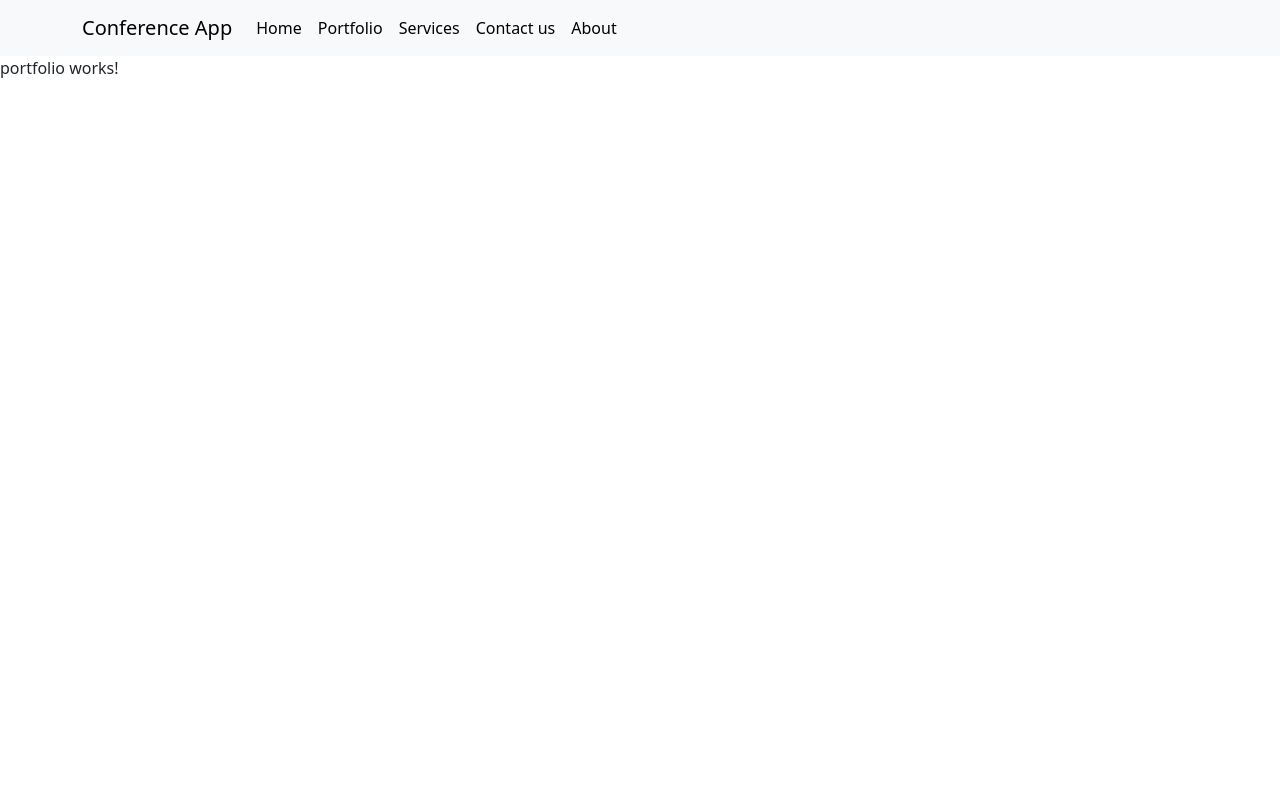
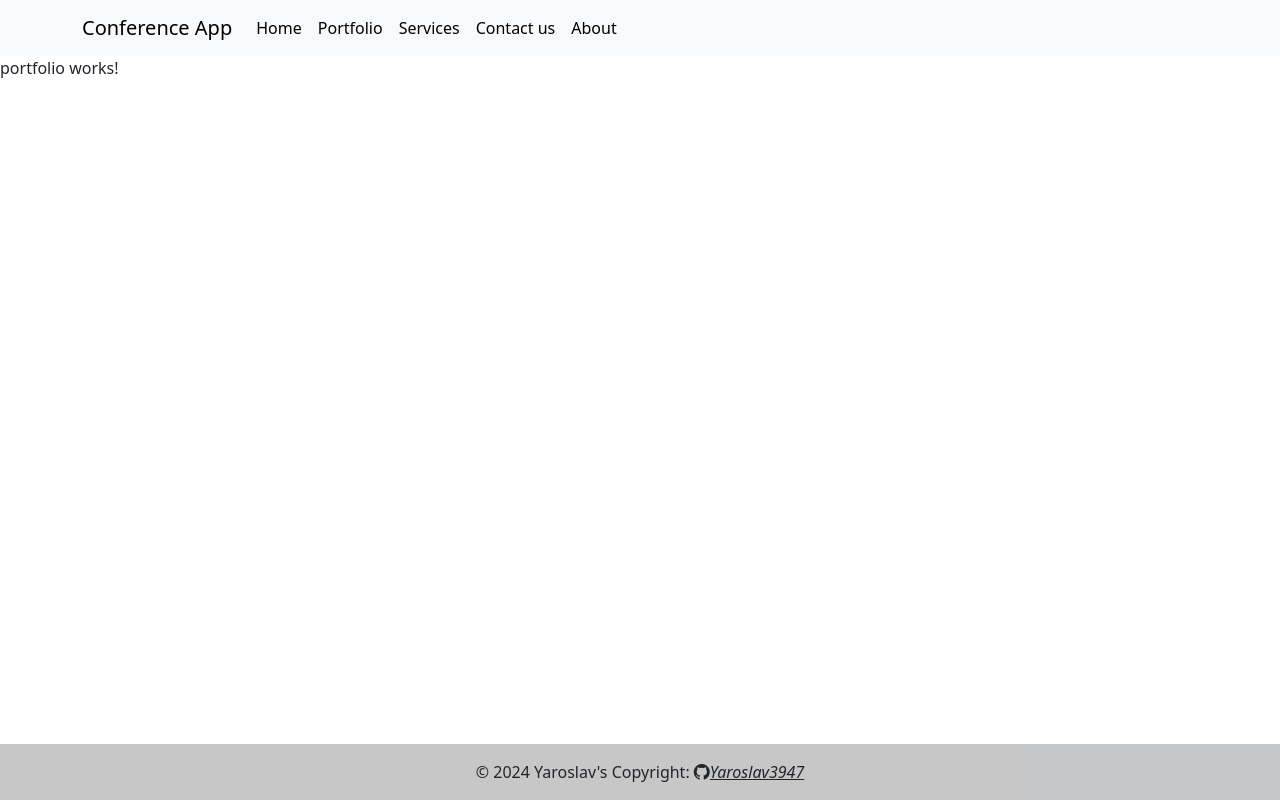
Before and after one commit to Yaroslav3947/conference-angular, an Angular app: page /portfolio in a window 1280 px wide. Built offline with nearby package versions, Linux system fonts and the light colour scheme.

Commit message:
added footer

```diff
--- a/package.json
+++ b/package.json
@@ -21,6 +21,7 @@
     "@angular/platform-server": "^17.0.0",
     "@angular/router": "^17.0.0",
     "@angular/ssr": "^17.0.7",
+    "bootstrap-icons": "^1.11.3",
     "express": "^4.18.2",
     "rxjs": "~7.8.0",
     "tslib": "^2.3.0",
--- a/src/app/app.component.html
+++ b/src/app/app.component.html
@@ -1,2 +1,3 @@
 <app-navbar></app-navbar>
 <router-outlet></router-outlet>
+<app-footer></app-footer>
--- a/src/app/app.module.ts
+++ b/src/app/app.module.ts
@@ -9,6 +9,7 @@ import { HomeComponent } from './features/public/home/home.component';
 import { PortfolioComponent } from './features/public/portfolio/portfolio.component';
 import { ContactUsComponent } from './features/public/contact-us/contact-us.component';
 import { FormsModule, ReactiveFormsModule } from '@angular/forms';
+import { FooterComponent } from './core/components/footer/footer.component';
 
 @NgModule({
   declarations: [
@@ -18,7 +19,8 @@ import { FormsModule, ReactiveFormsModule } from '@angular/forms';
     ServicesComponent,
     HomeComponent,
     PortfolioComponent,
-    ContactUsComponent
+    ContactUsComponent,
+    FooterComponent
   ],
   imports: [
     BrowserModule,
--- /dev/null
+++ b/src/app/core/components/footer/footer.component.css
@@ -0,0 +1,9 @@
+.footer {
+    position: fixed;
+    bottom: 0;
+    left: 0;
+    width: 100%;
+    z-index: 10;
+    background-color: #f8f9fa;
+    text-align: center;
+}
--- /dev/null
+++ b/src/app/core/components/footer/footer.component.html
@@ -0,0 +1,9 @@
+<footer class="footer">
+    <div class="text-center p-3" style="background-color: rgba(0, 0, 0, 0.2);">
+      © 2024 Yaroslav's Copyright:
+      <a class="text-dark" href="https://github.com/Yaroslav3947">
+        <i class="bi bi-github">Yaroslav3947</i>
+      </a>
+    </div>
+
+</footer>
--- a/src/index.html
+++ b/src/index.html
@@ -1,11 +1,14 @@
 <!doctype html>
 <html lang="en">
 <head>
+
   <meta charset="utf-8">
   <title>ConferenceAngular</title>
   <base href="/">
   <meta name="viewport" content="width=device-width, initial-scale=1">
   <link rel="icon" type="image/x-icon" href="favicon.ico">
+  <link rel="stylesheet" href="https://cdn.jsdelivr.net/npm/bootstrap-icons@1.11.3/font/bootstrap-icons.min.css">
+
   <link href="https://cdn.jsdelivr.net/npm/bootstrap@5.3.3/dist/css/bootstrap.min.css" rel="stylesheet" integrity="sha384-QWTKZyjpPEjISv5WaRU9OFeRpok6YctnYmDr5pNlyT2bRjXh0JMhjY6hW+ALEwIH" crossorigin="anonymous">
   <script src="https://cdn.jsdelivr.net/npm/bootstrap@5.3.3/dist/js/bootstrap.bundle.min.js" integrity="sha384-YvpcrYf0tY3lHB60NNkmXc5s9fDVZLESaAA55NDzOxhy9GkcIdslK1eN7N6jIeHz" crossorigin="anonymous"></script>
 </head>
```
Also changed, not shown: src/app/core/components/footer/footer.component.ts (added, +10 -0 lines), 2 other files (tests, documents, lock files or other folders).
